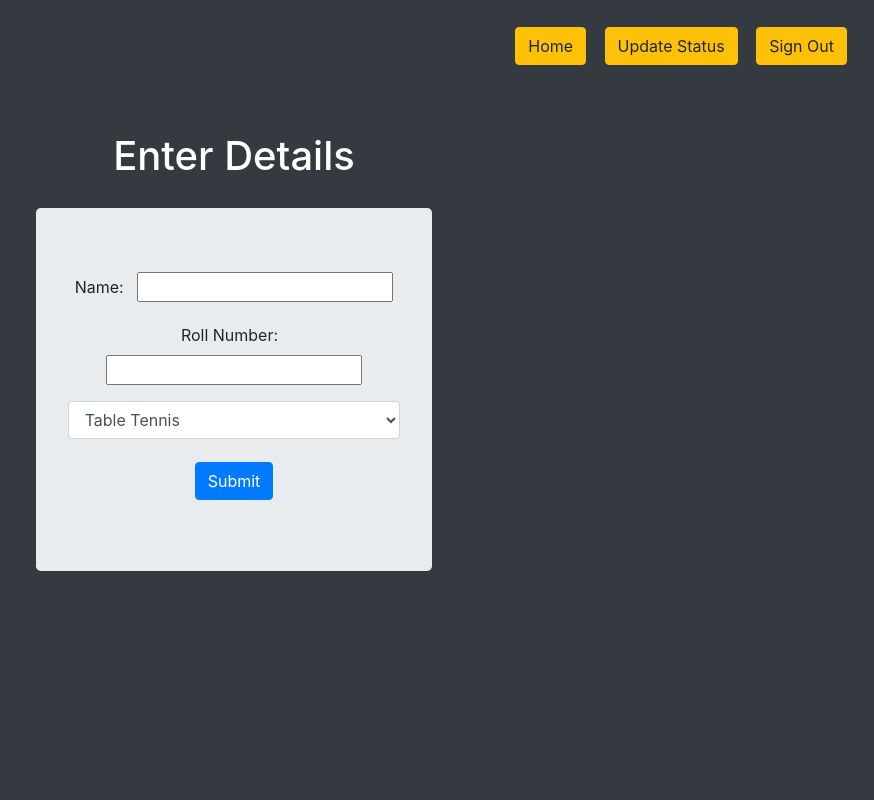
After one commit to neelb99/V-Play, a Flask app: page /new in a window 1280 px wide. The commit adds this page. Shown: the whole page, without its empty margins (406-1280 px from the left). Run offline with Flask 2, Linux system fonts and the light colour scheme; the visitor is signed in with stand-in values (Sample User, id 1); some libraries are stand-ins or nearby versions.

Commit message:
new user entry

```diff
--- a/app.py
+++ b/app.py
@@ -132,5 +132,28 @@ def logout():
 	else:
 		return redirect('/')
 
+@app.route('/new', methods={"GET","POST"})
+def new():
+	if 'admin' in session:
+		if request.method == "GET":
+			return render_template('new.html', isadmin=True)
+		else:
+			name = request.form.get("name")
+			roll = request.form.get("roll")
+			activity = request.form.get("activity")
+			timestamp = datetime.now() + timedelta(hours=5, minutes=30)
+			date = timestamp.strftime("%d")
+			month = timestamp.strftime("%m")
+			year = timestamp.strftime("%Y")
+			starttime = timestamp.strftime("%H:%M")
+			timestamp2 = timestamp = datetime.now() + timedelta(hours=6, minutes=30)
+			endtime = timestamp2.strftime("%H:%M")
+			db.execute("insert into users (name,roll,date,month,year,starttime,endtime,activity) values(:name,:roll,:date,:month,:year,:starttime,:endtime,:activity)",
+					   {"name":name, "roll": roll,"date":date, "month": month,"year":year, "starttime": starttime,"endtime":endtime, "activity": activity})
+			db.commit()
+			return redirect('/')
+	else:
+		return redirect('/')
+
 if __name__ == "__main__":
 	app.run()
--- a/templates/admin.html
+++ b/templates/admin.html
@@ -12,6 +12,7 @@
 	<div class="container-fluid bg-dark">
 		<div id ="login" class="bg-dark">
 			<button onclick="location.href='{{url_for('index')}}'" class="btn btn-warning">Home</button>
+			<button onclick="location.href='{{url_for('logout')}}'" class="btn btn-warning">Sign Out</button>
 		</div>
 		<div class = "pagename text-center">
     <h1>Set Status</h1>
--- a/templates/index.html
+++ b/templates/index.html
@@ -24,7 +24,9 @@
 				<p>V-Play is a portal designed to give you updates regarding the status of the various activities in S block. Using this portal you can check whether the various activities are full or if there are vacancies available.</p>
 				<br>
 				<button onclick="location.href='{{url_for('status')}}'" class="btn btn-info">Check Status</button>
-
+				{%if isadmin%}
+				<button onclick="location.href='{{url_for('new')}}'" class="btn btn-info">New Entry</button>
+				{%endif%}
 		</div>
 	</div>
 	</div>
--- /dev/null
+++ b/templates/new.html
@@ -0,0 +1,60 @@
+<!DOCTYPE html>
+<html>
+<head>
+	<meta name="viewport" content="width=device-width, initial-scale=1.0">
+	<link rel="shortcut icon" type="image/x-icon" href="https://cdn2.iconfinder.com/data/icons/letters-and-numbers-1/32/lowercase_letter_v_blue-512.png">
+	<link rel="stylesheet" href="https://stackpath.bootstrapcdn.com/bootstrap/4.2.1/css/bootstrap.min.css" integrity="sha384-GJzZqFGwb1QTTN6wy59ffF1BuGJpLSa9DkKMp0DgiMDm4iYMj70gZWKYbI706tWS" crossorigin="anonymous">
+	<link rel="stylesheet" href={{url_for('static', filename='home.css')}}>
+	<title>New Entry</title>
+</head>
+<body>
+	<div class="container-fluid bg-dark">
+		<div id ="login" class="bg-dark">
+			<button onclick="location.href='{{url_for('index')}}'" class="btn btn-warning">Home</button>
+			{%if isadmin %}
+			<button onclick="location.href='{{url_for('admin')}}'" class="btn btn-warning">Update Status</button>
+			<button onclick="location.href='{{url_for('logout')}}'" class="btn btn-warning">Sign Out</button>
+			{%endif%}
+		</div>
+		<div class = "pagename text-center">
+    <h1>Enter Details</h1>
+  </div>
+		 <div class = "offset-md-4 col-md-4">
+
+    <div class="jumbotron">
+
+	<form action = "{{ url_for('new') }}" method = "post" >
+		<div class = "form-group">
+			<center>
+		<label for="name">Name:&nbsp&nbsp</label>
+		<input name="name" type="text">
+</center>
+		</div>
+
+	<div class = "form-group">
+		<center>
+		<label for="roll">Roll Number:&nbsp&nbsp</label>
+		<input type="text" name="roll">
+	</center>
+	</div>
+	<div class = "form-group">
+	<select class="form-control" name="activity">
+  		<option value="Table Tennis">Table Tennis</option>
+  		<option value="Playstation">Playstation</option>
+  		<option value="Carrom">Carrom</option>
+  		<option value="Chess">Chess</option>
+  		<option value="PC">PC</option>
+  		<option value="Pool">Pool</option>
+
+		</select>
+	</div>
+	<center>
+			<button type="submit" class="btn btn-primary">Submit</button>
+	</center>
+
+	</form>
+</div>
+</div>
+</div>
+</body>
+</html>
```
